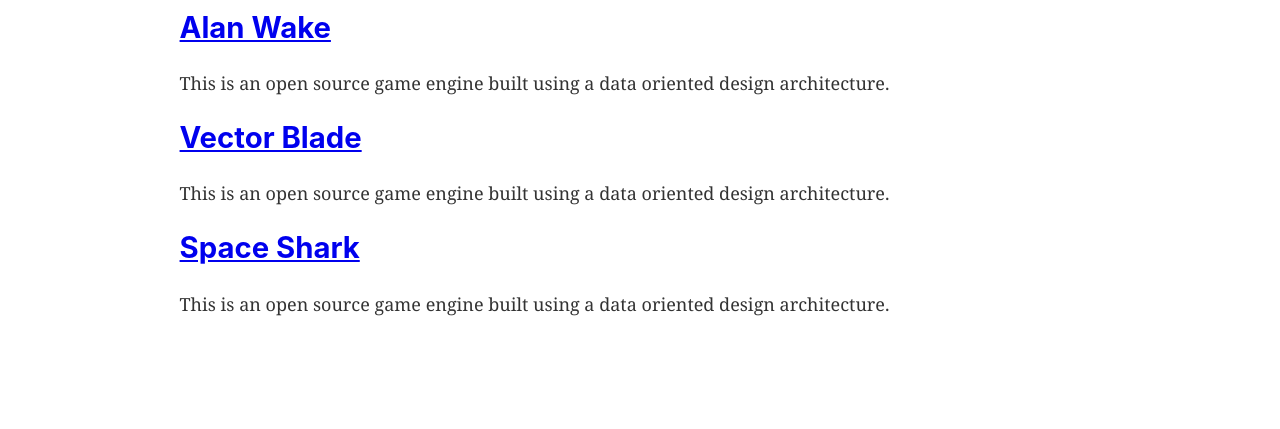
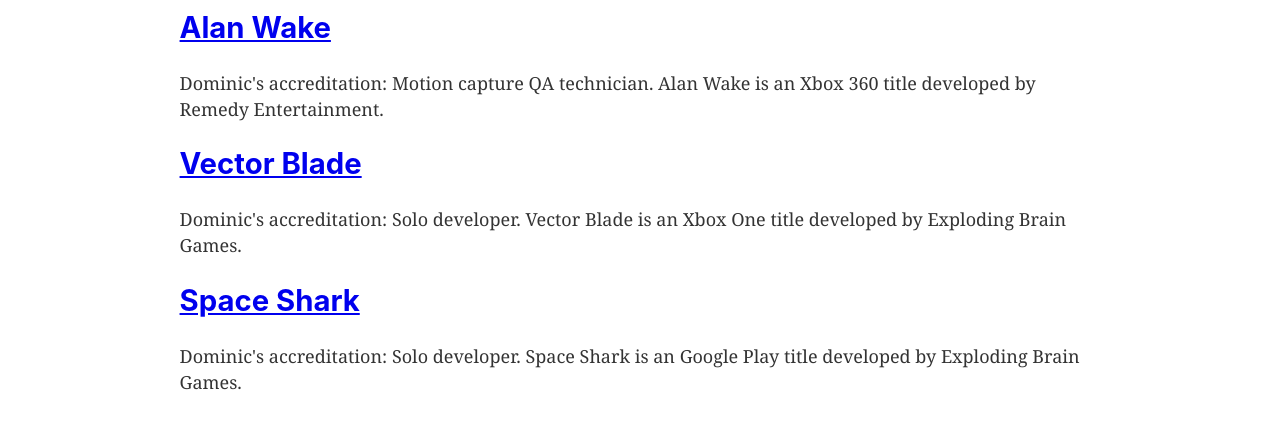
Before and after one commit to DominicSieli/resume, a Gatsby site: page /accreditation in a window 1280 px wide. Shown: the part 231-660 px from the top of the page. Built offline with nearby package versions, Linux system fonts and the light colour scheme; Gatsby itself is replaced by a stand-in of ours.

Commit message:
Updated accreditations and projects pages

```diff
--- a/src/pages/accreditation.js
+++ b/src/pages/accreditation.js
@@ -7,15 +7,18 @@ const AboutPage = () => (
     <h1>Accreditation</h1>
     <h2><a href="https://www.mobygames.com/developer/sheet/view/developerId,426098/">Alan Wake</a></h2>
     <p>
-      This is an open source game engine built using a data oriented design architecture.
+      Dominic's accreditation: Motion capture QA technician.
+      Alan Wake is an Xbox 360 title developed by Remedy Entertainment.
     </p>
     <h2><a href="https://www.microsoft.com/en-us/p/vector-blade/9pj4rv8ngjbn?activetab=pivot:overviewtab">Vector Blade</a></h2>
     <p>
-      This is an open source game engine built using a data oriented design architecture.
+      Dominic's accreditation: Solo developer.
+      Vector Blade is an Xbox One title developed by Exploding Brain Games.
     </p>
     <h2><a href="https://play.google.com/store/apps/details?id=com.Exploding_Brain_Games.Space_Shark_International&hl=en_US">Space Shark</a></h2>
     <p>
-      This is an open source game engine built using a data oriented design architecture.
+      Dominic's accreditation: Solo developer.
+      Space Shark is an Google Play title developed by Exploding Brain Games.
     </p>
   </Layout>
 )
--- a/src/pages/index.js
+++ b/src/pages/index.js
@@ -7,7 +7,7 @@ import SEO from "../components/seo"
 
 const IndexPage = () => (
   <Layout>
-    <SEO title="Home" />
+    <SEO title="About" />
     <h1>About Dominic</h1>
     <p>
       Dominic Sieli is a video game and software developer with over 10 years of experience.
--- a/src/pages/projects.js
+++ b/src/pages/projects.js
@@ -7,7 +7,7 @@ const SecondPage = () => (
     <h1>Projects</h1>
     <h3><a href="https://github.com/DominicSieli/Samurai-Engine">Samurai Game Engine</a></h3>
     <p>
-      This is an open source game engine built using a data oriented design architecture.
+      The Samurai Engine is an experimental game engine designed to be minimal, extensible, and powerful.
     </p>
   </Layout>
 )
```
